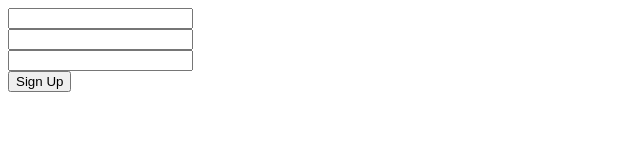
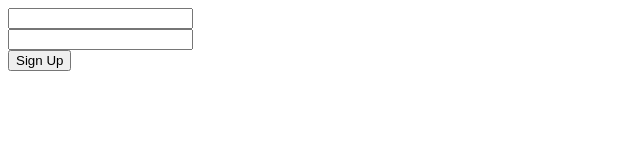
Before and after one commit to ngocsonop/Test-Cai-Nhe, a website: page SignUp.html in a window 1280 px wide. Shown: the whole page, without its empty margins (0-640 px from the left). Drawn offline with Linux system fonts and the light colour scheme.

Commit message:
test cai nhe de

```diff
--- a/SignUp.html
+++ b/SignUp.html
@@ -8,7 +8,6 @@
     <form action="http://localhost:1006/SignUp" method="POST">
         <input type="text" name="fullname"><br>
         <input type="text" name="username"><br>
-        <input type="password" name="password"><br>
         <button>Sign Up</button>
     </form>
 </body>
```
